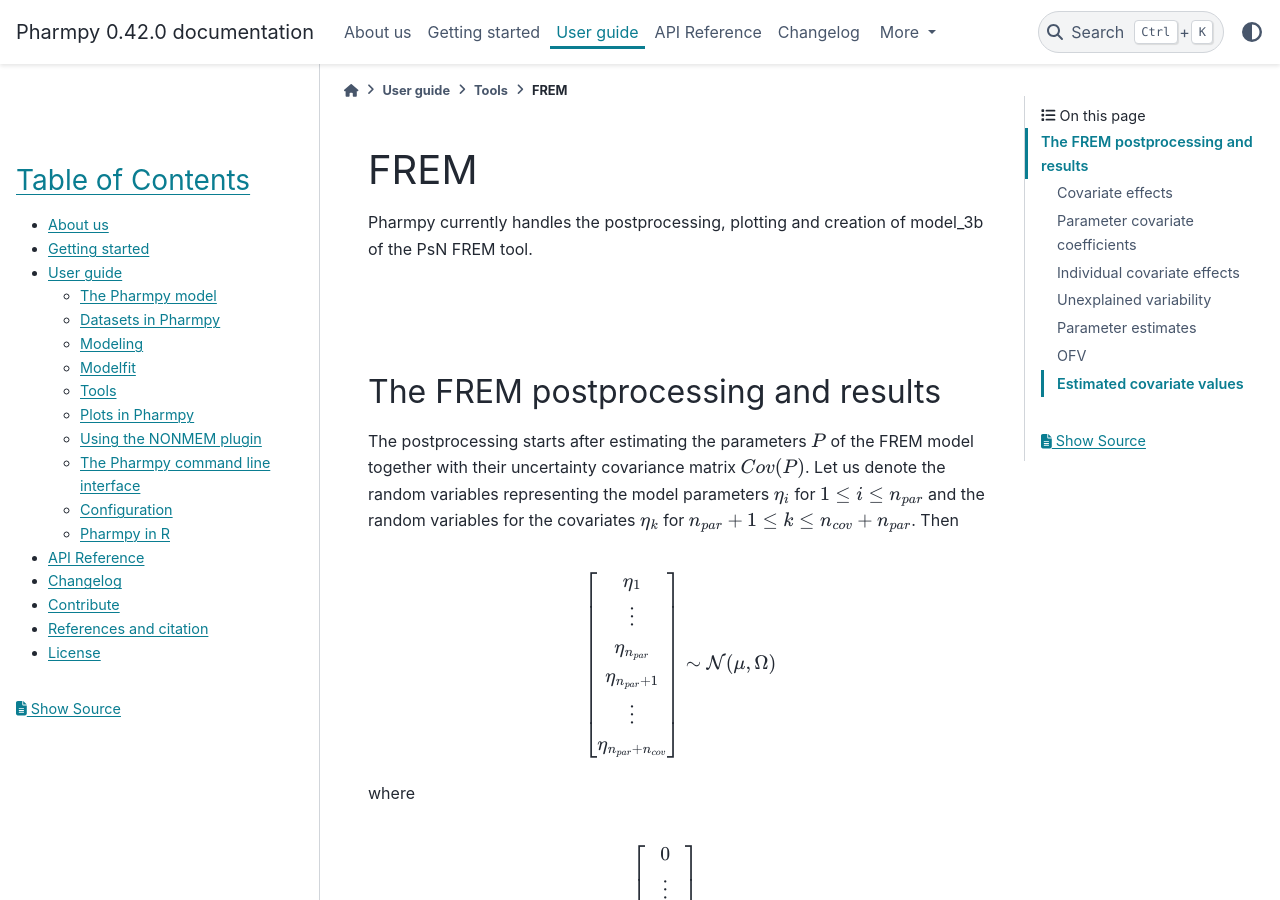
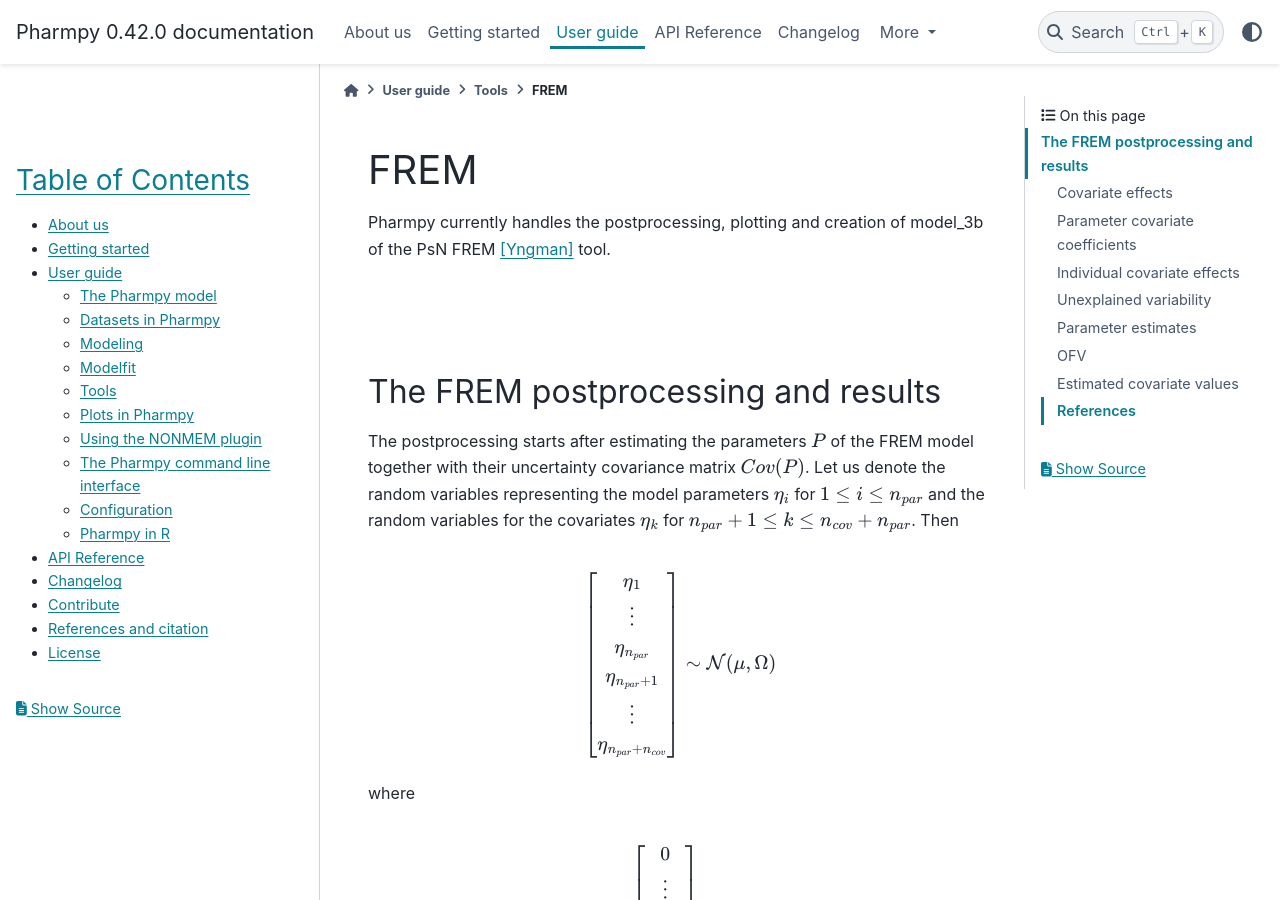
Before and after one commit to pharmpy/pharmpy, a Sphinx documentation site: the page built from docs/frem.rst, in a window 1280 px wide and 900 px high. Built offline with Sphinx 7.4.7 and the PyData theme 0.15.4, drawn with Linux system fonts in a browser that asks for light colours; some of the changed text lies outside the part shown.

Commit message:
Add reference to FREM

```diff
--- a/docs/frem.rst
+++ b/docs/frem.rst
@@ -2,7 +2,7 @@
 FREM
 ====
 
-Pharmpy currently handles the postprocessing, plotting and creation of model_3b of the PsN FREM tool.
+Pharmpy currently handles the postprocessing, plotting and creation of model_3b of the PsN FREM [Yngman]_ tool.
 
 .. math::
 
@@ -217,3 +217,8 @@
     :hide-code:
 
     res.estimated_covariates
+
+References
+~~~~~~~~~~
+
+.. [Yngman] Yngman G, Nyberg HB, Nyberg J, Jonsson EN, Karlsson MO. An introduction to the full random effects model. CPT Pharmacometrics Syst Pharmacol. 2021;00:1– 12. doi:10.1002/psp4.12741
```
